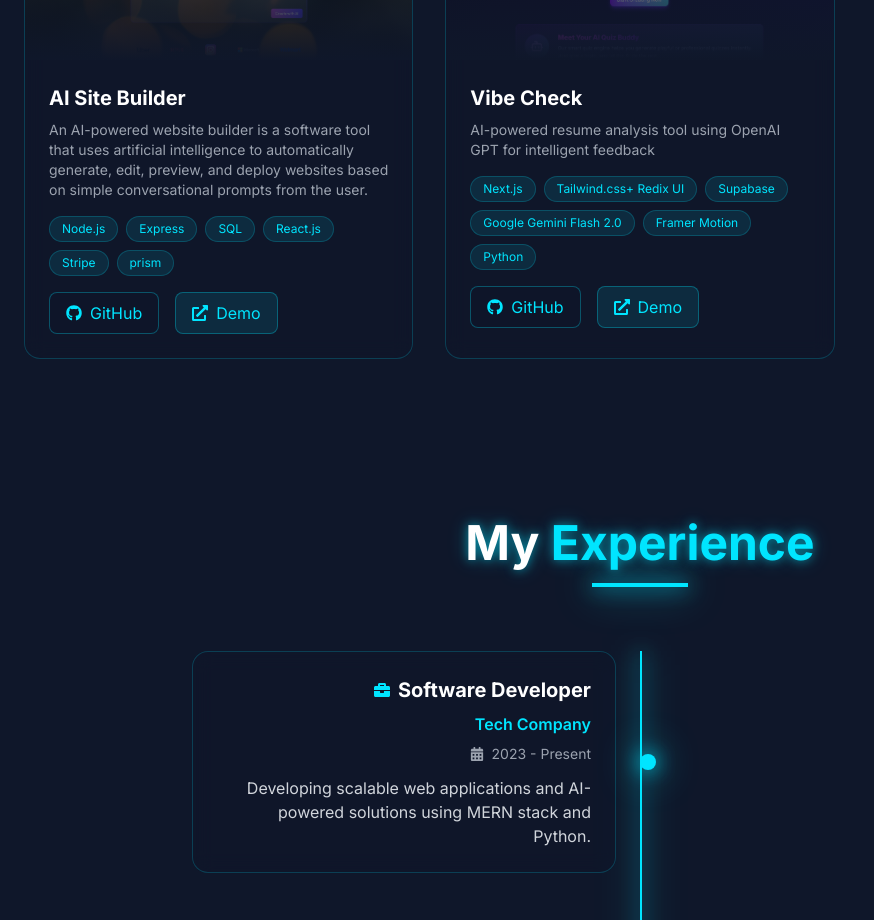
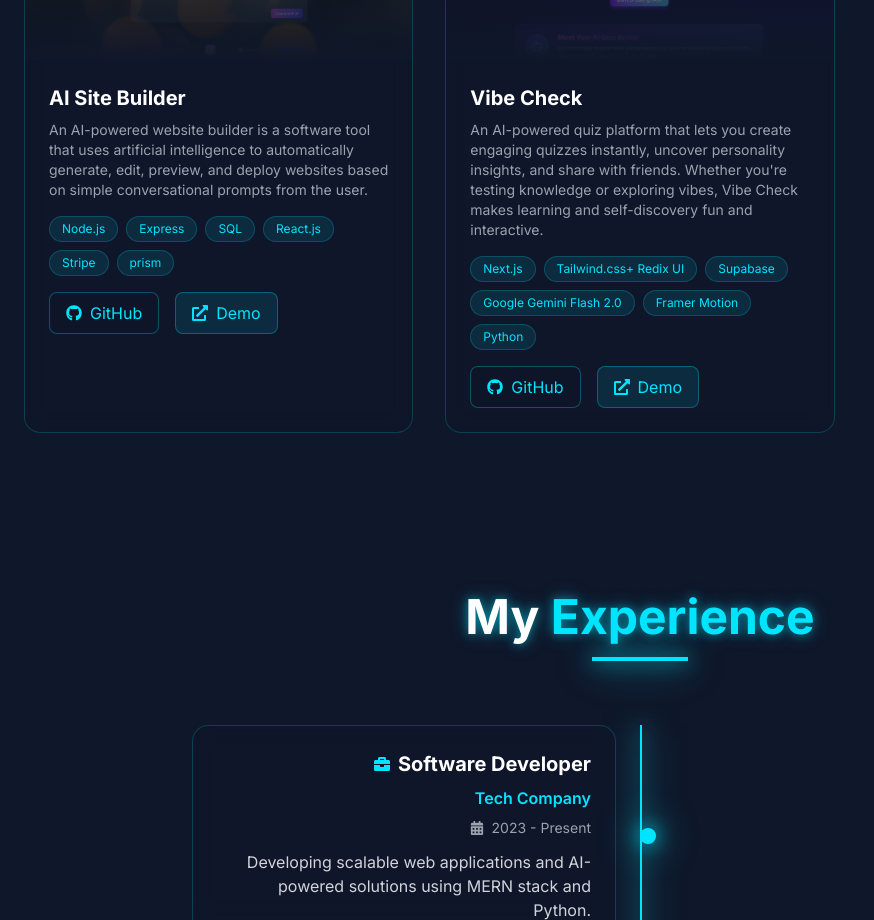
Before and after one commit to ayush7662/My_portfolio, a Next.js app: page / in a window 1280 px wide. Shown: the part 3680-4600 px from the top of the page, without its empty margins (0-874 px from the left). Built offline with nearby package versions, Linux system fonts and the light colour scheme.

Commit message:
update project

```diff
--- a/components/Projects.tsx
+++ b/components/Projects.tsx
@@ -15,7 +15,7 @@ export default function Projects() {
       description: "An AI-powered guest messaging automation backend built using FastAPI and PostgreSQL. The system processes guest messages received from platforms like Airbnb, WhatsApp, and Booking.com through a webhook API, classifies the intent of the message, generates AI-powered draft replies using Claude AI, and applies confidence-based escalation logic for automated handling.",
       tech: ["FastAPI","python","SQLALchemy", "PostgreSQL", "Claude AI"],
       github: "https://github.com/ayush7662/nistula-technical-assessment",
-      demo: "https://demo.example.com",
+      demo: "https://nistula-technical-assessment-5eg6.onrender.com/docs",
       image: "https://images.unsplash.com/photo-1677442136019-21780ecad995?w=800&h=600&fit=crop",
     },
     {
@@ -24,7 +24,7 @@ export default function Projects() {
 
       tech: ["React.js","Node.js","MongoDB","Express.js","RestAPI","prism"],
       github: "https://github.com/ayush7662/chat-app",
-      demo: "https://demo.example.com",
+      demo: " https://chat-app-indol-alpha.vercel.app/",
       image: "Screenshot 2026-06-15 210810.png",
     },
     {
@@ -32,24 +32,24 @@ export default function Projects() {
       description: "A full-stack web application that allows users to securely manage image folders, upload images, and track storage usage.",
       tech: ["React.js","Node.js", "Express", "MongoDB"],
       github: "https://github.com/ayush7662/Image-Folder-Manager",
-      demo: "https://demo.example.com",
+      demo: " https://image-folder-manager.vercel.app/dashboard",
       image: "Screenshot 2026-05-14 130906.png",
     },
     {
       title: "AI Site Builder",
       description: "An AI-powered website builder is a software tool that uses artificial intelligence to automatically generate, edit, preview, and deploy websites based on simple conversational prompts from the user.",
             tech: ["Node.js", "Express", "SQL", "React.js","Stripe","prism",],
-      github: "https://github.com/ayush7662/AI_SITE_BUILDER",
+         github: "https://github.com/ayush7662/AI_SITE_BUILDER",
 
-      demo: "12.05.2026_10.35.28_REC.mp4",
+      demo: "https://ai-site-builder-zeta.vercel.app",
       image: "Screenshot 2026-05-12 102118.png",
     },
     {
       title: "Vibe Check",
-      description: "AI-powered resume analysis tool using OpenAI GPT for intelligent feedback",
+      description: "An AI-powered quiz platform that lets you create engaging quizzes instantly, uncover personality insights, and share with friends. Whether you're testing knowledge or exploring vibes, Vibe Check makes learning and self-discovery fun and interactive.",
       tech: ["Next.js", "Tailwind.css+ Redix UI"," Supabase","Google Gemini Flash 2.0","Framer Motion", "Python"],
       github: "https://github.com/ayush7662/Role-1--vibe-check",
-      demo: "https://demo.example.com",
+      demo: "https://role-1-vibe-check.vercel.app/",
       image: "Screenshot 2026-06-15 212501.png",
     },
   ]
--- a/tsconfig.json
+++ b/tsconfig.json
@@ -14,7 +14,7 @@
     "moduleResolution": "bundler",
     "resolveJsonModule": true,
     "isolatedModules": true,
-    "jsx": "preserve",
+    "jsx": "react-jsx",
     "incremental": true,
     "plugins": [
       {
@@ -32,7 +32,8 @@
     "next-env.d.ts",
     "**/*.ts",
     "**/*.tsx",
-    ".next/types/**/*.ts"
+    ".next/types/**/*.ts",
+    ".next/dev/types/**/*.ts"
   ],
   "exclude": [
     "node_modules"
```
